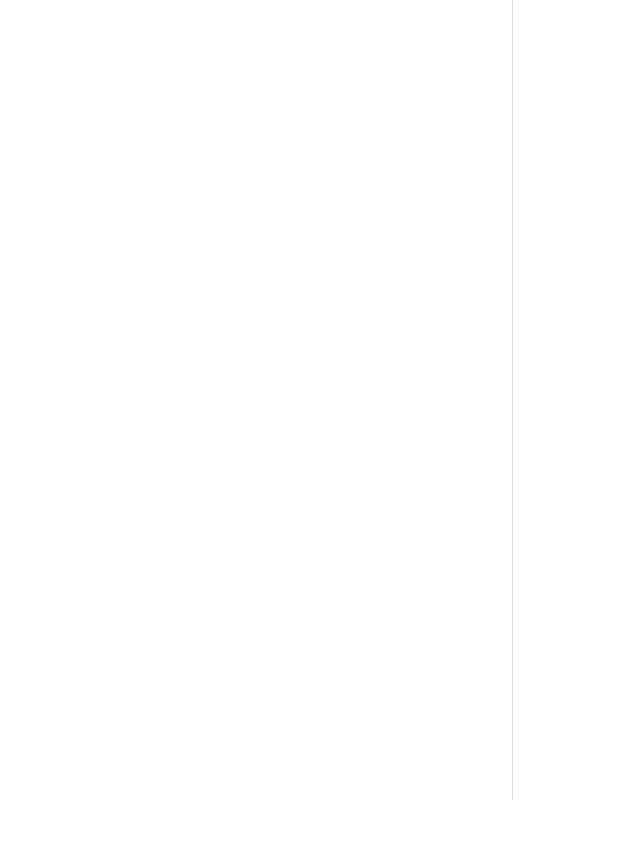
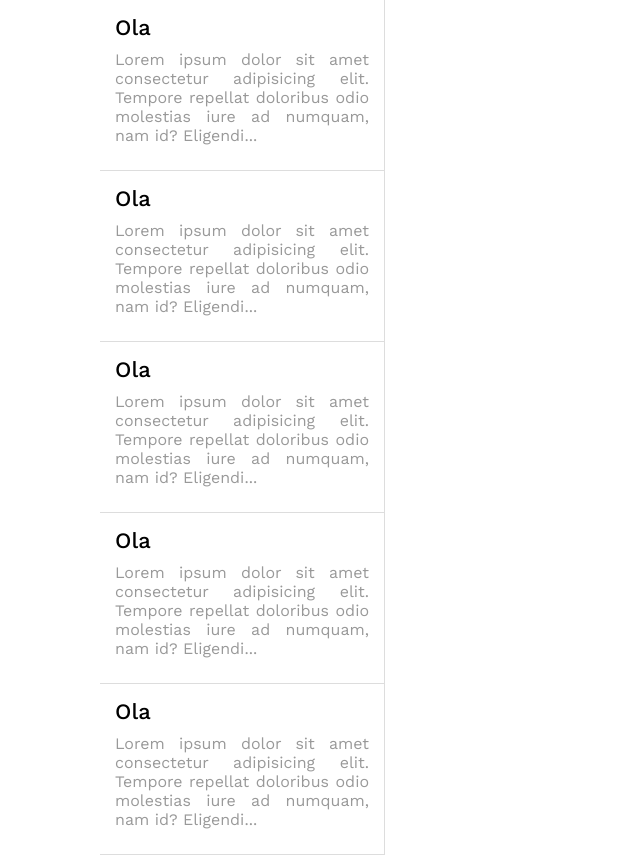
Before and after one commit to HubertRyanOfficial/cloudsky.app, a Next.js app: page / in a window 1280 px wide. Shown: the whole page, without its empty margins (0-640 px from the left). Before the commit the page ends 800 px from the top, so only its background shows below. Built offline with nearby package versions, Linux system fonts and the light colour scheme.

Commit message:
note item added

```diff
--- /dev/null
+++ b/components/NoteItem/NoteItem.module.css
@@ -0,0 +1,26 @@
+.container {
+  padding: 15px;
+  margin-left: 100px;
+  border-bottom: 1px solid var(--gray);
+
+  display: flex;
+  flex-direction: column;
+  transition: opacity 0.2s;
+}
+
+.container:hover {
+  opacity: 0.4;
+  cursor: default;
+}
+
+.title {
+  font-size: 22px;
+  font-weight: 500;
+}
+
+.content {
+  font-size: 16px;
+  margin: 10px 0;
+  text-align: justify;
+  color: var(--dark-gray);
+}
--- /dev/null
+++ b/components/NoteItem/index.tsx
@@ -0,0 +1,15 @@
+import styles from "./NoteItem.module.css";
+
+const NoteItem = () => {
+  return (
+    <div className={styles.container}>
+      <span className={styles.title}>Ola</span>
+      <span className={styles.content}>
+        Lorem ipsum dolor sit amet consectetur adipisicing elit. Tempore
+        repellat doloribus odio molestias iure ad numquam, nam id? Eligendi...
+      </span>
+    </div>
+  );
+};
+
+export default NoteItem;
--- a/components/Notes/Notes.module.css
+++ b/components/Notes/Notes.module.css
@@ -1,3 +1,3 @@
 .container {
-  width: 40%;
+  width: 30%;
 }
--- a/components/Notes/index.tsx
+++ b/components/Notes/index.tsx
@@ -1,5 +1,7 @@
 import { useApp } from "../../context/AppContext";
 import styles from "./Notes.module.css";
+
+import NoteItem from "../NoteItem";
 
 interface NotesProps {
   id: string;
@@ -10,7 +12,15 @@ interface NotesProps {
 const Notes = () => {
   const { notes }: { notes: NotesProps[] } = useApp();
 
-  return <div className={styles.container}></div>;
+  return (
+    <div className={styles.container}>
+      <NoteItem />
+      <NoteItem />
+      <NoteItem />
+      <NoteItem />
+      <NoteItem />
+    </div>
+  );
 };
 
 export default Notes;
--- a/styles/globals.css
+++ b/styles/globals.css
@@ -1,10 +1,10 @@
-@import url("https://fonts.googleapis.com/css2?family=Open+Sans:wght@300;400;600;700&display=swap");
+@import url("https://fonts.googleapis.com/css2?family=Work+Sans:wght@300;400;500;600;700&display=swap");
 
 html,
 body {
   padding: 0;
   margin: 0;
-  font-family: "Open Sans", sans-serif;
+  font-family: "Work Sans", sans-serif;
 }
 
 a {
@@ -18,4 +18,5 @@ a {
 
 :root {
   --gray: #dddddd;
+  --dark-gray: #999999;
 }
```
